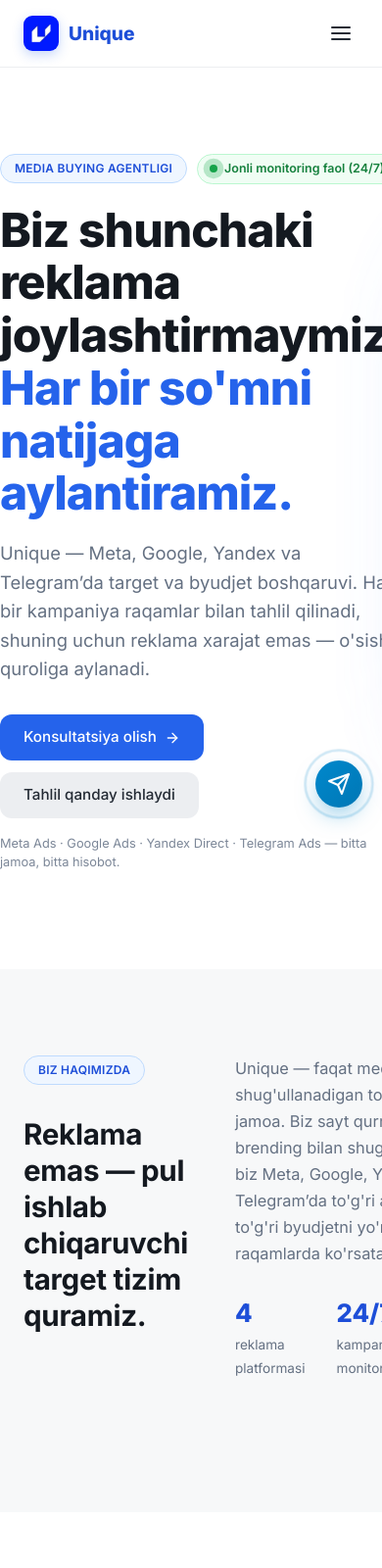
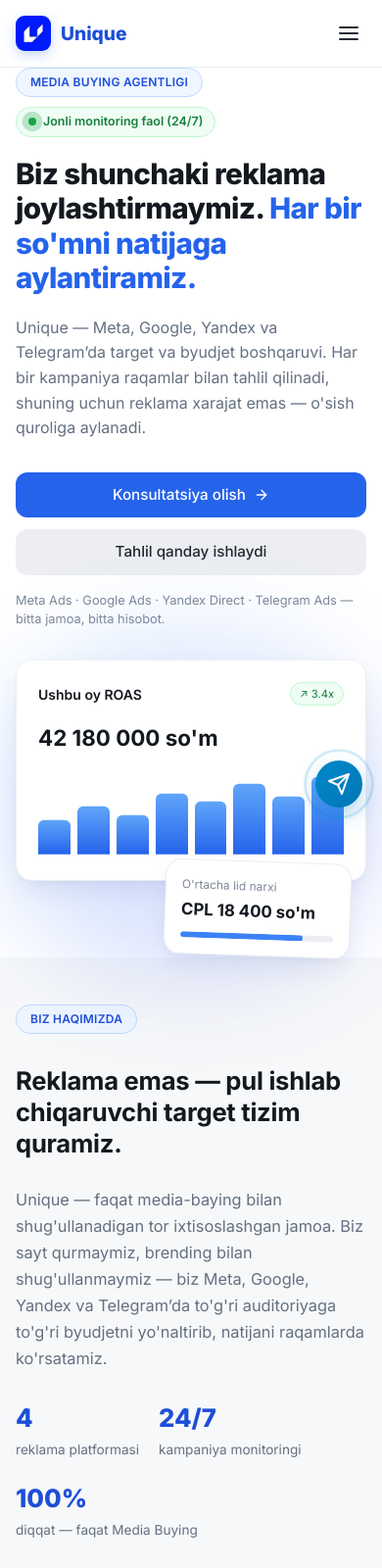
Before and after one commit to stivedjobs1955-lab/media-buying, a website: page public/index.html in a window 390 px wide. Shown: the top 1600 px of the page at 98% size. Drawn offline with Linux system fonts and the light colour scheme; no server answers.

Commit message:
fix(mobile): resolve responsive layout, wrap hero grid to single column on mobile, fix card overflow, adjust font scaling and spacing

```diff
--- a/public/styles.css
+++ b/public/styles.css
@@ -219,12 +219,12 @@ button { font-family: inherit; cursor: pointer; }
   gap: 56px;
   align-items: center;
 }
-.hero h1 { font-size: 3rem; font-weight: 800; line-height: 1.12; letter-spacing: -0.02em; margin: 20px 0 20px; }
+.hero h1 { font-size: 3rem; font-weight: 800; line-height: 1.15; letter-spacing: -0.02em; margin: 20px 0 20px; word-break: break-word; }
 .hero p.lead { font-size: 1.15rem; color: var(--ink-500); max-width: 520px; margin-bottom: 32px; line-height: 1.6; }
 .hero-ctas { display: flex; flex-wrap: wrap; gap: 12px; align-items: center; }
 .hero-note { font-size: 0.8rem; color: var(--ink-400); margin-top: 16px; }
 
-.mockup { position: relative; max-width: 420px; margin: 0 auto; }
+.mockup { position: relative; max-width: 420px; width: 100%; margin: 0 auto; }
 .mockup-glow {
   position: absolute; inset: -24px;
   background: linear-gradient(135deg, rgba(96,165,250,.3), rgba(129,140,248,.3));
@@ -238,13 +238,36 @@ button { font-family: inherit; cursor: pointer; }
 .mockup-bars { display: flex; align-items: flex-end; gap: 7px; height: 84px; margin-bottom: 4px; }
 .mockup-bars div { flex: 1; border-radius: 6px 6px 0 0; background: linear-gradient(to top, var(--flow-600), var(--flow-400)); }
 .mockup-float {
-  position: relative; margin-top: -34px; margin-left: 40px; max-width: 210px;
+  position: relative; margin-top: -34px; margin-left: auto; margin-right: 16px; max-width: 220px;
   padding: 16px; box-shadow: var(--shadow-soft-lg); transform: rotate(2deg);
 }
 .mockup-float .cap { font-size: 0.75rem; color: var(--ink-400); margin-bottom: 4px; }
 .mockup-float .stat { font-size: 1.05rem; font-weight: 700; }
 .mockup-progress { margin-top: 10px; height: 6px; background: var(--ink-100); border-radius: 999px; overflow: hidden; }
 .mockup-progress i { display: block; height: 100%; width: 80%; background: var(--flow-500); border-radius: 999px; }
+
+@media (max-width: 900px) {
+  .hero {
+    grid-template-columns: 1fr;
+    gap: 40px;
+    padding: 48px 0 60px;
+    text-align: left;
+  }
+  .hero h1 { font-size: 2.2rem; }
+  .mockup { max-width: 360px; margin-top: 10px; }
+  .mockup-float { margin-top: -24px; margin-left: auto; }
+}
+
+@media (max-width: 500px) {
+  .hero { padding: 36px 0 48px; gap: 32px; }
+  .hero h1 { font-size: 1.85rem; line-height: 1.2; }
+  .hero p.lead { font-size: 1rem; }
+  .hero-ctas { flex-direction: column; width: 100%; }
+  .hero-ctas .btn-primary, .hero-ctas .btn-secondary { width: 100%; text-align: center; }
+  .mockup { max-width: 100%; }
+  .mockup-value { font-size: 1.4rem; }
+  .mockup-float { max-width: 190px; margin-top: -20px; }
+}
 
 /* -------------------- about -------------------- */
 
@@ -253,9 +276,15 @@ button { font-family: inherit; cursor: pointer; }
 }
 .about h2 { font-size: 1.85rem; font-weight: 700; line-height: 1.25; letter-spacing: -0.01em; }
 .about p { color: var(--ink-500); font-size: 1.02rem; line-height: 1.65; }
-.about .stat-row { display: flex; gap: 32px; margin-top: 28px; }
+.about .stat-row { display: flex; gap: 32px; margin-top: 28px; flex-wrap: wrap; }
 .about .stat-row div b { display: block; font-size: 1.6rem; font-weight: 800; color: var(--flow-700); }
 .about .stat-row div span { font-size: 0.85rem; color: var(--ink-500); }
+
+@media (max-width: 860px) {
+  .about { grid-template-columns: 1fr; gap: 28px; }
+  .about h2 { font-size: 1.6rem; }
+  .about .stat-row { gap: 20px; }
+}
 
 /* -------------------- services grid -------------------- */
 
@@ -504,6 +533,21 @@ button { font-family: inherit; cursor: pointer; }
 .contact-item .icon-tile svg { color: var(--flow-300); }
 .contact-item div span { display: block; font-size: 0.78rem; color: var(--ink-400); }
 .contact-item div b { font-size: 0.95rem; font-weight: 600; }
+
+@media (max-width: 860px) {
+  .contact-wrap { grid-template-columns: 1fr; gap: 24px; }
+  .cta-banner { padding: 40px 24px; }
+  .cta-banner h2 { font-size: 1.5rem; }
+  .section { padding: 60px 0; }
+  .section-head { margin-bottom: 32px; }
+  .section-head h2 { font-size: 1.55rem; }
+}
+
+@media (max-width: 500px) {
+  .container { padding: 0 16px; }
+  .contact-form, .contact-side { padding: 24px 18px; }
+  .section { padding: 48px 0; }
+}
 
 /* -------------------- scroll progress -------------------- */
 .scroll-progress {
```
